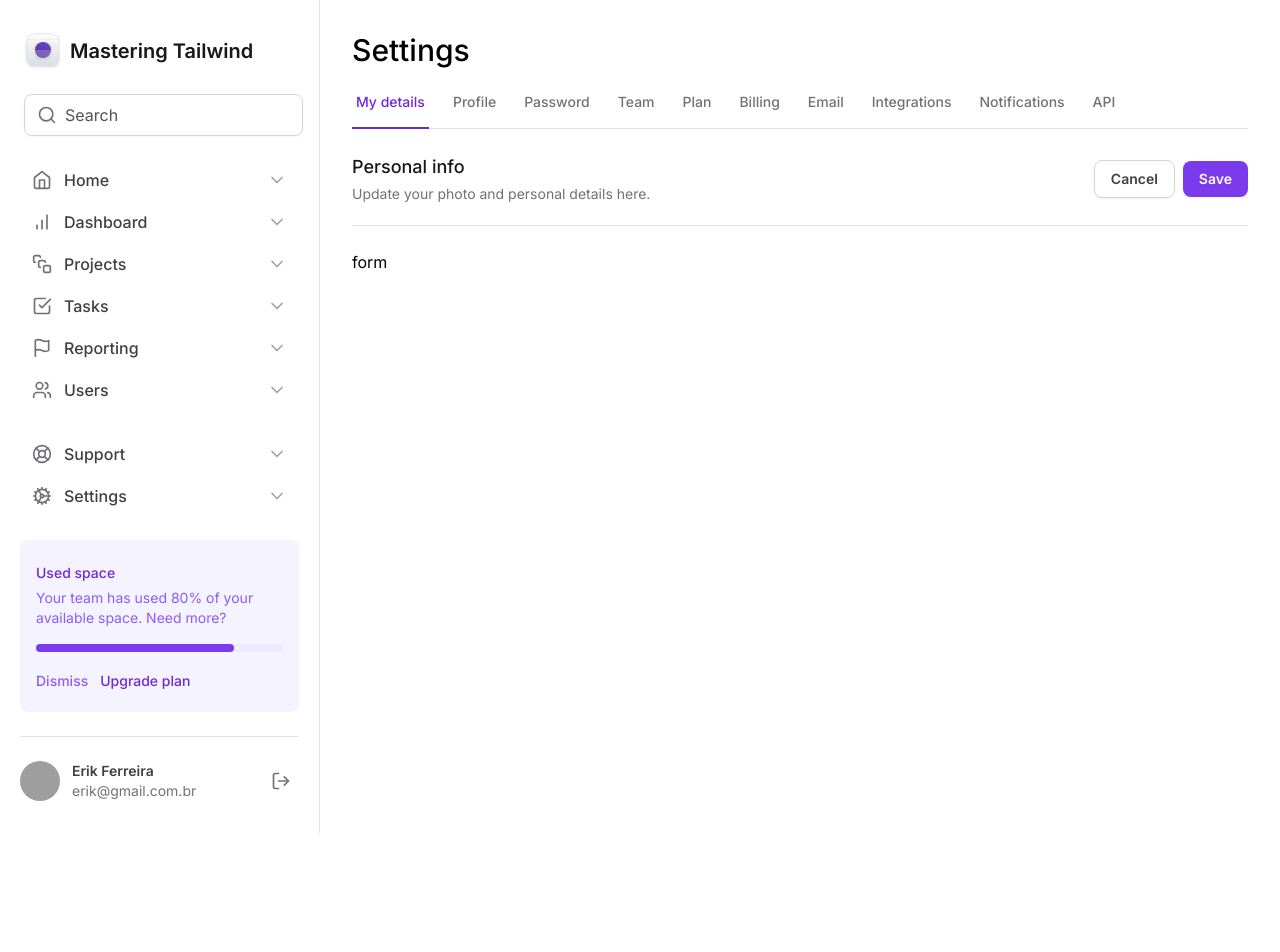
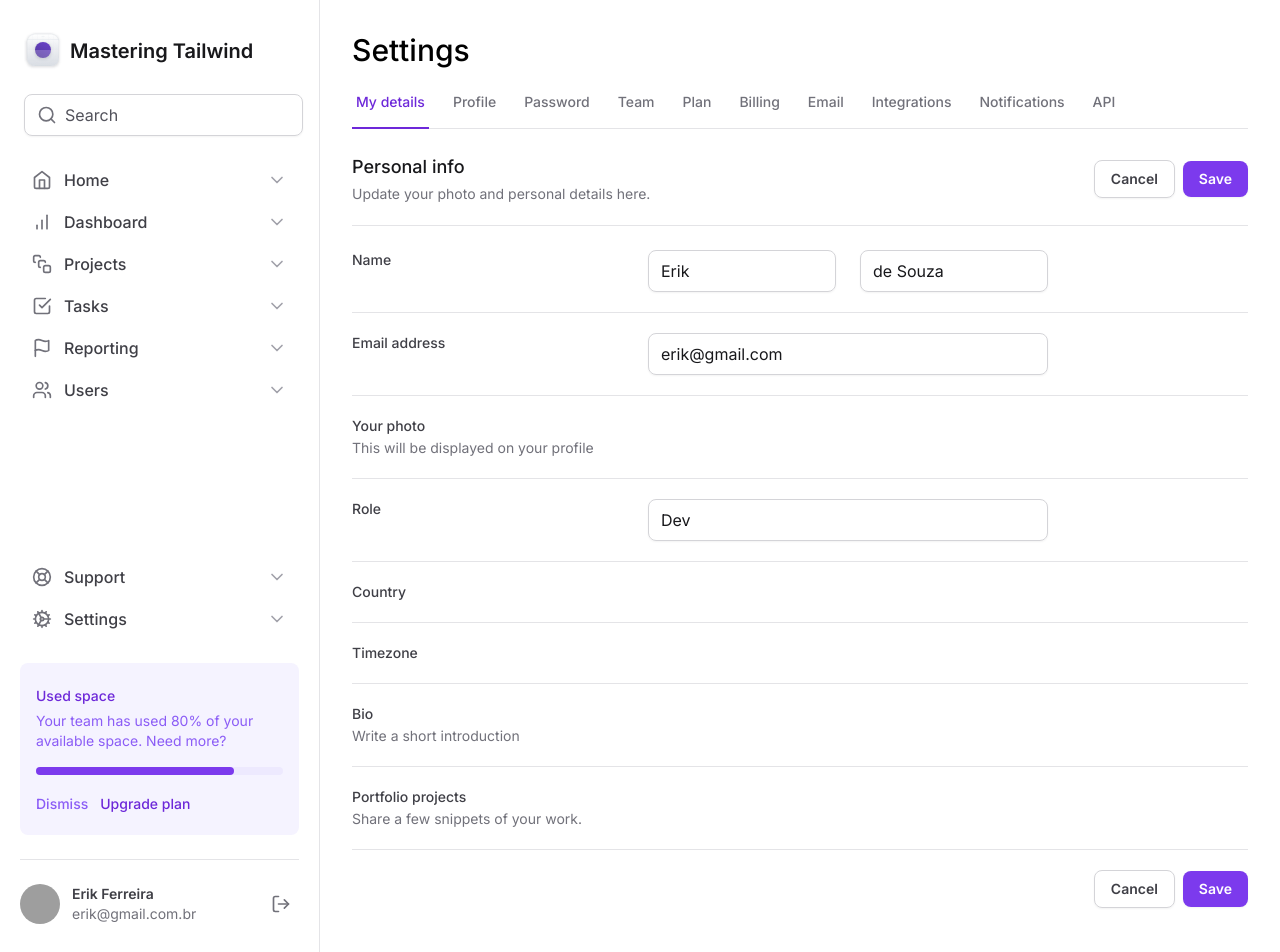
Before and after one commit to erik-ferreira/mastering-tailwind, a Next.js app: page / in a window 1280 px wide. Shown: the top 952 px of the page. Before the commit the page ends 833 px from the top, so only its background shows below. Built offline with nearby package versions, Linux system fonts and the light colour scheme; grey boxes are pictures that could not be loaded.

Commit message:
create fields form

```diff
--- a/src/app/page.tsx
+++ b/src/app/page.tsx
@@ -1,3 +1,4 @@
+import * as Input from "@/components/Input"
 import { SettingsTabs } from "@/components/SettingsTabs"
 
 export default function Home() {
@@ -32,8 +33,127 @@
           </div>
         </div>
 
-        <form id="settings" className="w-full flex flex-col mt-6">
-          form
+        <form
+          id="settings"
+          className="w-full flex flex-col gap-5 mt-6 divide-y divide-zinc-200"
+        >
+          <div className="grid grid-cols-form gap-3">
+            <label
+              htmlFor="firstName"
+              className="text-sm font-medium text-zinc-700"
+            >
+              Name
+            </label>
+
+            <div className="grid grid-cols-2 gap-6">
+              <Input.Root>
+                <Input.Control id="firstName" defaultValue="Erik" />
+              </Input.Root>
+
+              <Input.Root>
+                <Input.Control defaultValue="de Souza" />
+              </Input.Root>
+            </div>
+          </div>
+
+          <div className="grid grid-cols-form gap-3 pt-5">
+            <label
+              htmlFor="email"
+              className="text-sm font-medium text-zinc-700"
+            >
+              Email address
+            </label>
+
+            <Input.Root>
+              <Input.Control
+                id="email"
+                type="email"
+                defaultValue="erik@gmail.com"
+              />
+            </Input.Root>
+          </div>
+
+          <div className="grid grid-cols-form gap-3 pt-5">
+            <label className="text-sm font-medium text-zinc-700">
+              Your photo
+              <span className="mt-0.5 block text-sm font-normal text-zinc-500">
+                This will be displayed on your profile
+              </span>
+            </label>
+          </div>
+
+          <div className="grid grid-cols-form gap-3 pt-5">
+            <label htmlFor="role" className="text-sm font-medium text-zinc-700">
+              Role
+            </label>
+
+            <Input.Root>
+              <Input.Control id="role" defaultValue="Dev" />
+            </Input.Root>
+          </div>
+
+          <div className="grid grid-cols-form gap-3 pt-5">
+            <label
+              htmlFor="country"
+              className="text-sm font-medium text-zinc-700"
+            >
+              Country
+            </label>
+
+            <div />
+          </div>
+
+          <div className="grid grid-cols-form gap-3 pt-5">
+            <label
+              htmlFor="timezone"
+              className="text-sm font-medium text-zinc-700"
+            >
+              Timezone
+            </label>
+
+            <div />
+          </div>
+
+          <div className="grid grid-cols-form gap-3 pt-5">
+            <label htmlFor="bio" className="text-sm font-medium text-zinc-700">
+              Bio
+              <span className="mt-0.5 text-sm font-normal text-zinc-500 block">
+                Write a short introduction
+              </span>
+            </label>
+
+            <div />
+          </div>
+
+          <div className="grid grid-cols-form gap-3 pt-5">
+            <label
+              htmlFor="projects"
+              className="text-sm font-medium text-zinc-700"
+            >
+              Portfolio projects
+              <span className="mt-0.5 text-sm font-normal text-zinc-500 block">
+                Share a few snippets of your work.
+              </span>
+            </label>
+
+            <div />
+          </div>
+
+          <div className="flex items-center justify-end gap-2 pt-5">
+            <button
+              type="button"
+              className="text-sm font-semibold px-4 py-2 border border-zinc-300 rounded-lg text-zinc-700 shadow-sm hover:bg-zinc-50"
+            >
+              Cancel
+            </button>
+            <button
+              type="submit"
+              className="text-sm font-semibold text-white px-4 py-2 rounded-lg shadow-sm bg-violet-600 hover:bg-violet-700"
+              form="settings"
+            >
+              Save
+            </button>
+          </div>
         </form>
       </div>
     </>
--- a/tailwind.config.js
+++ b/tailwind.config.js
@@ -6,6 +6,7 @@
       gridTemplateColumns: {
         app: "minmax(18rem, 20rem) 1fr",
         profile: "max-content 1fr max-content",
+        form: "minmax(7.5rem, 17.5rem) minmax(25rem, 1fr) minmax(0, 15rem)",
       },
     },
   },
```
